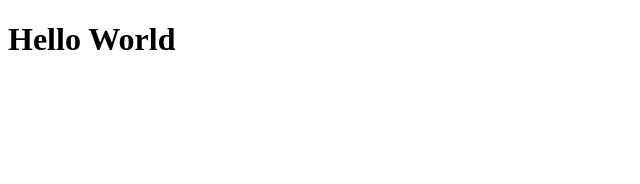
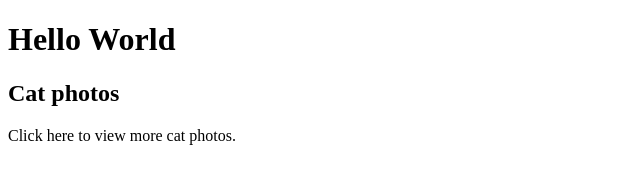
Before and after one commit to rabilfernanda/learn-fe, a plain HTML site: page index.html in a window 1280 px wide. Shown: the whole page, without its empty margins (0-640 px from the left). Drawn offline with Linux system fonts and the light colour scheme.

Commit message:
Click here to view more cat photos.

```diff
--- a/index.html
+++ b/index.html
@@ -8,5 +8,7 @@
 </head>
 <body>
     <h1>Hello World</h1>
+    <h2>Cat photos</h2>
+    <p>Click here to view more cat photos.</p>
 </body>
 </html>
```
